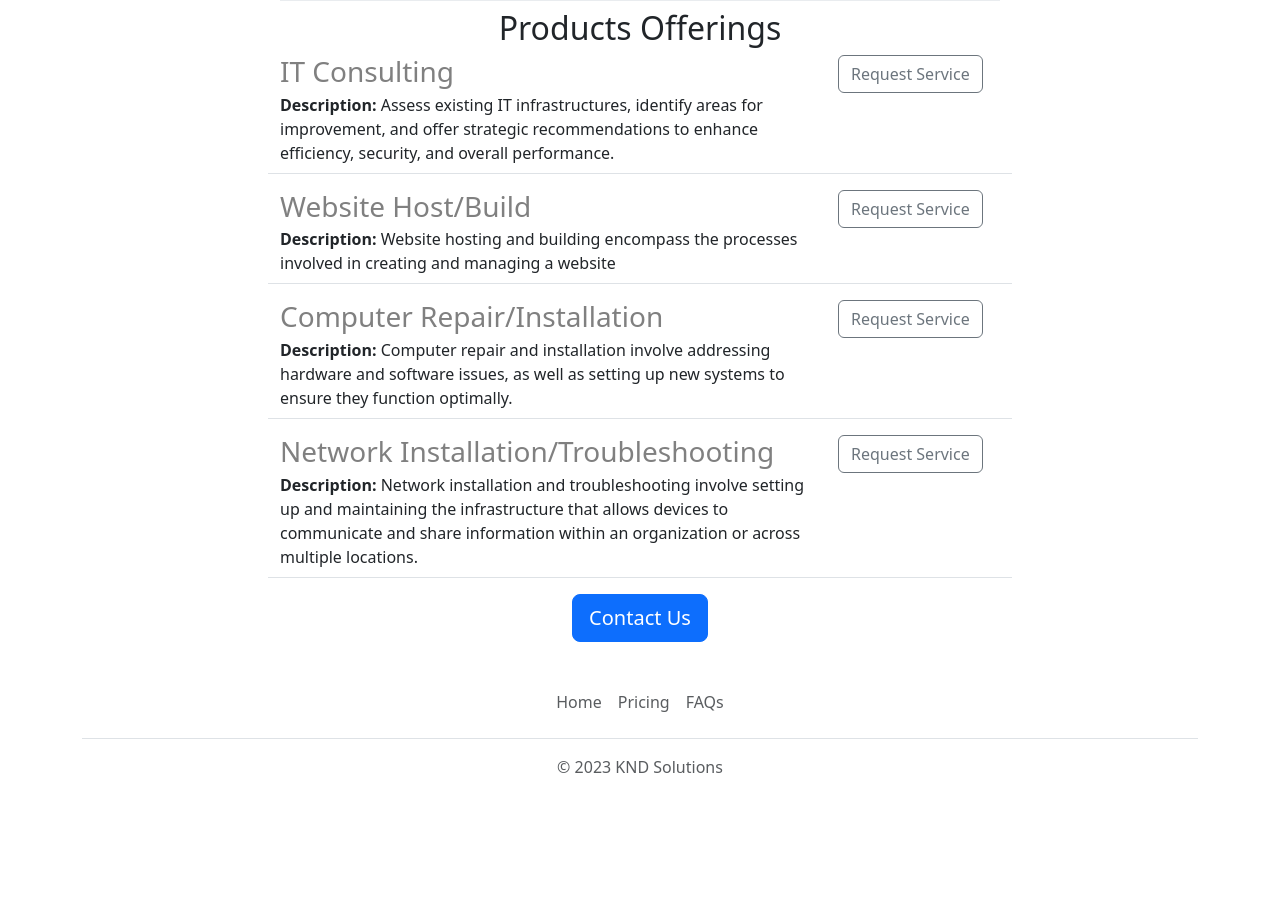
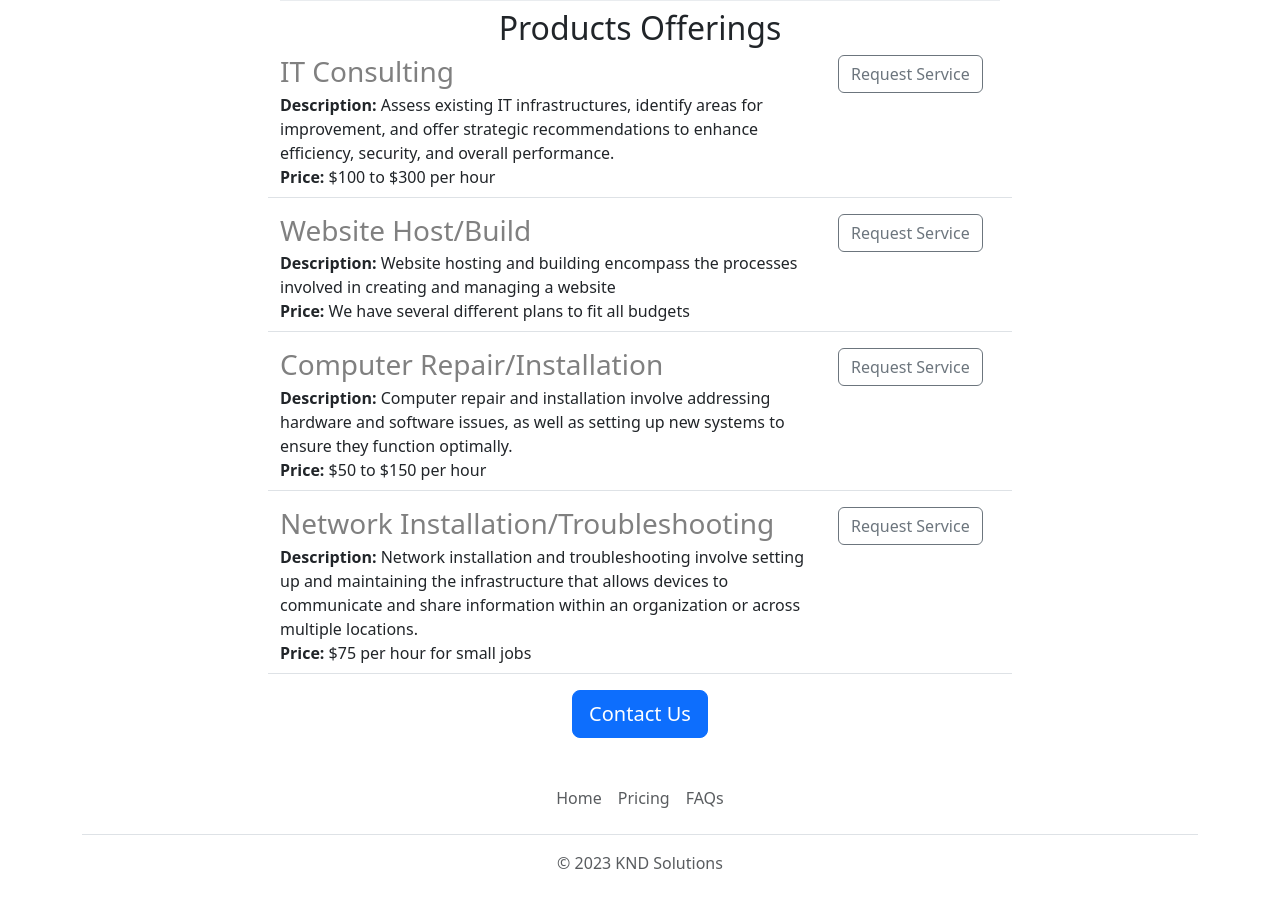
Before and after one commit to clipsey24/KND-Solutions, a Flask app: page / in a window 1280 px wide. Shown: the part 1250-2155 px from the top of the page. Before the commit the page ends 2023 px from the top, so only its background shows below. Run offline with Flask 3, Linux system fonts and the light colour scheme.

Commit message:
Adding pricing

```diff
--- a/app.py
+++ b/app.py
@@ -6,22 +6,27 @@ SERVICES = [
   {
     'id': 1,
     'service': 'IT Consulting',
-    'Description': ' Assess existing IT infrastructures, identify areas for improvement, and offer strategic recommendations to enhance efficiency, security, and overall performance.'
+    'Description': ' Assess existing IT infrastructures, identify areas for improvement, and offer strategic recommendations to enhance efficiency, security, and overall performance.',
+    'price': '$100 to $300 per hour'
   },
   {
     'id': 2,
     'service': 'Website Host/Build',
-    'Description': 'Website hosting and building encompass the processes involved in creating and managing a website'
+    'Description': 'Website hosting and building encompass the processes involved in creating and managing a website',
+    'price': 'We have several different plans to fit all budgets'
+
   },
   {
     'id': 3,
     'service': 'Computer Repair/Installation',
-    'Description': 'Computer repair and installation involve addressing hardware and software issues, as well as setting up new systems to ensure they function optimally.'
+    'Description': 'Computer repair and installation involve addressing hardware and software issues, as well as setting up new systems to ensure they function optimally.',
+    'price': '$50 to $150 per hour'
   },
   {
     'id': 4,
     'service': 'Network Installation/Troubleshooting',
-    'Description': 'Network installation and troubleshooting involve setting up and maintaining the infrastructure that allows devices to communicate and share information within an organization or across multiple locations.'
+    'Description': 'Network installation and troubleshooting involve setting up and maintaining the infrastructure that allows devices to communicate and share information within an organization or across multiple locations.',
+    'price': '$75 per hour for small jobs'
   }
 ]
 
--- a/templates/serviceitem.html
+++ b/templates/serviceitem.html
@@ -2,6 +2,7 @@
   <div class="col-9">
   <h3 style="color:gray; margin-bottom:4px;">{{serv['service']}}</h3>
   <div><b>Description:</b> {{serv['Description']}}</div>
+  <div><b>Price:</b> {{serv['price']}}</div>
   </div>
   <div class="col-3">
   <a href="mailto:chris.lipsey@kndsolutions.net?subject=Requesting%20service%20for%20{{serv['service']}}&body=Customer%3A%20%3Cyour%20name%20here%3E%0D%0A%0D%0APhone%3A%20%3C000-000-000%3E%0D%0A%0D%0ABest%20time%20to%20contact%3A%20%3Chh%3Amm%3E" type="button" class="btn btn-outline-secondary">Request Service</a>
```
